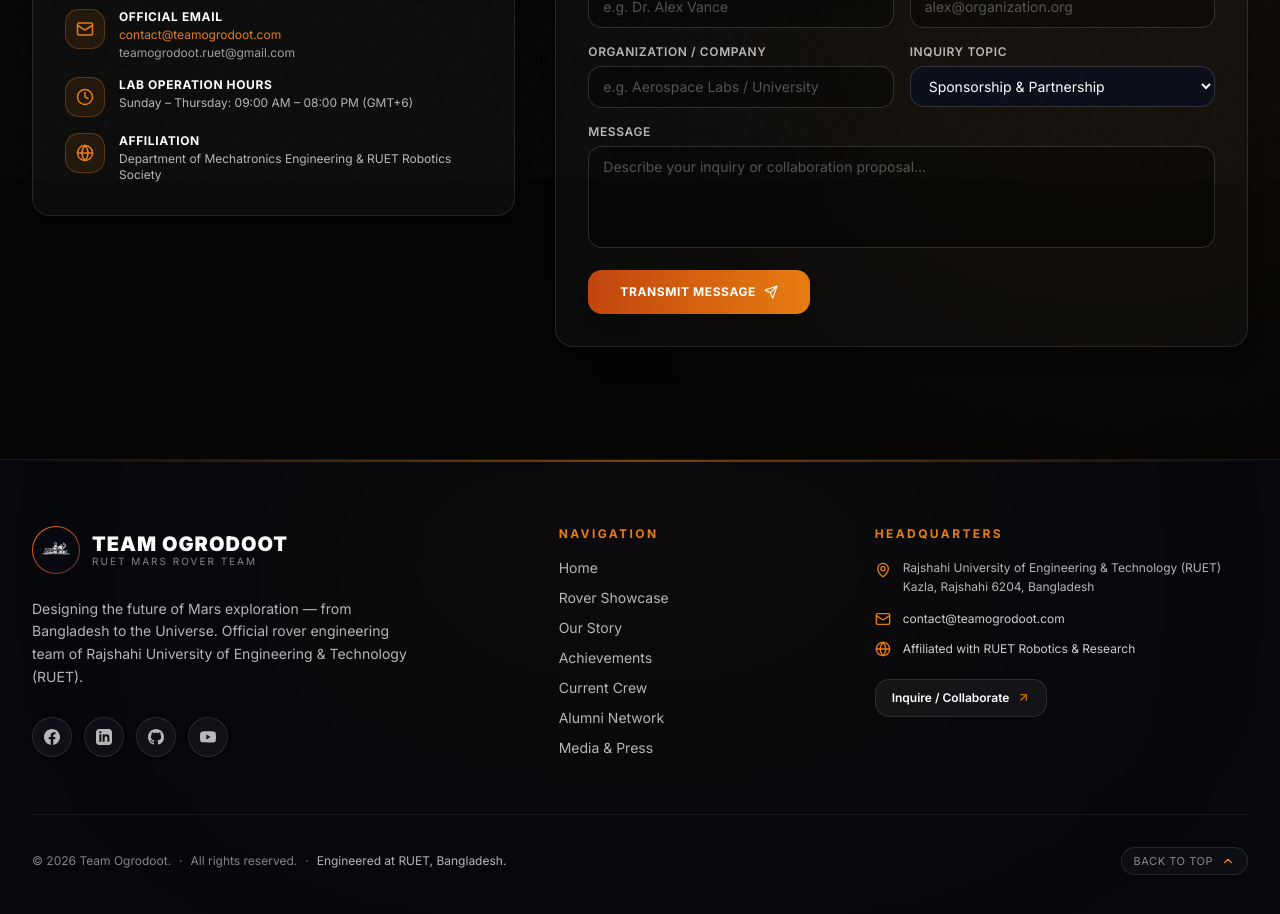
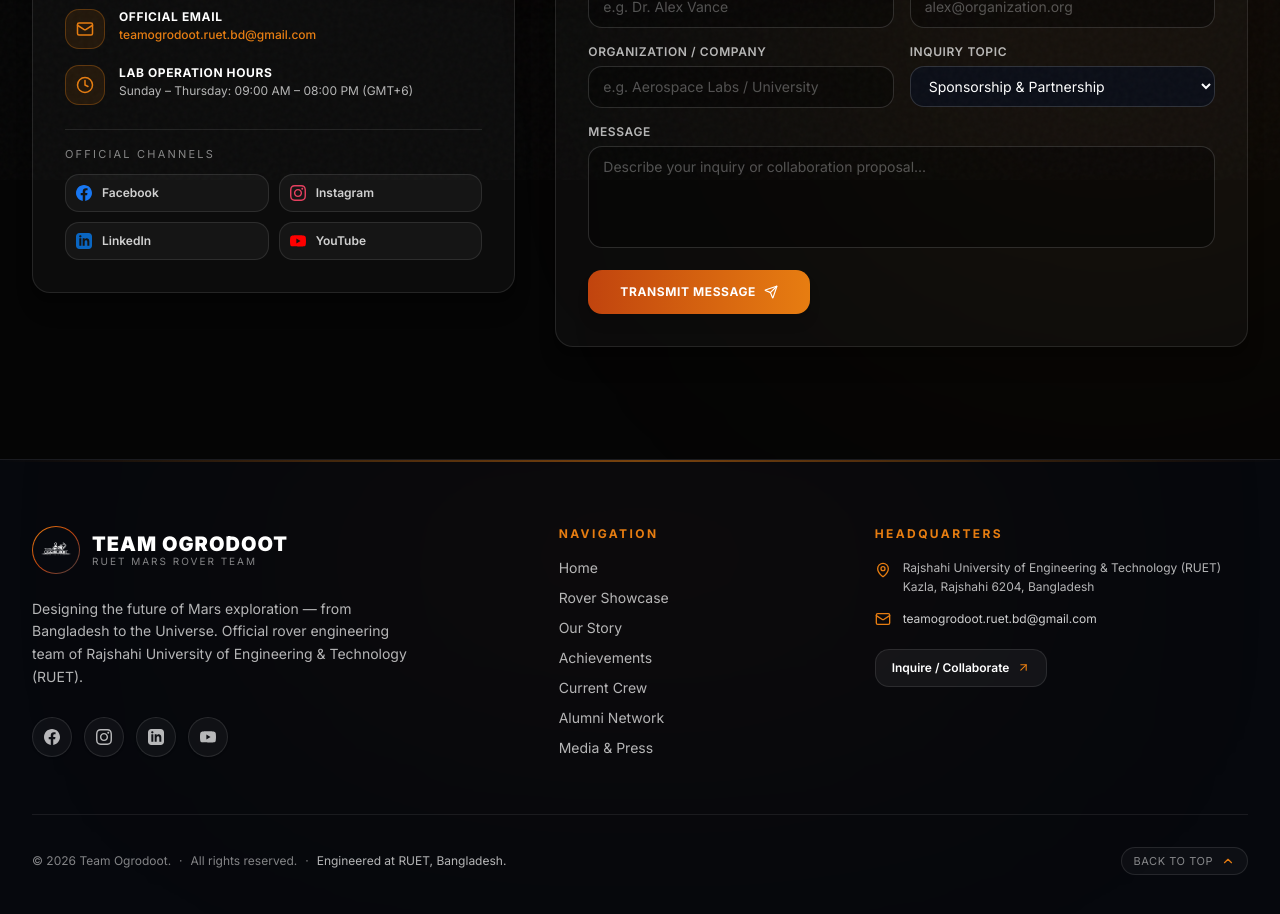
Before and after one commit to rsrRuet2013/ogrodoot-website, a Next.js app: page /contact in a window 1280 px wide. Shown: the part 620-1534 px from the top of the page. Built offline with nearby package versions, Linux system fonts and the light colour scheme; no server answers.

Commit message:
update social media links

```diff
--- a/src/app/contact/page.tsx
+++ b/src/app/contact/page.tsx
@@ -1,7 +1,7 @@
 "use client";
 
 import { SectionPage } from "@/components/layout/SectionPage";
-import { Mail, MapPin, Phone, Send, Clock, Globe, ShieldCheck } from "lucide-react";
+import { Mail, MapPin, Phone, Send, Clock, ShieldCheck } from "lucide-react";
 
 export default function ContactPage() {
   return (
@@ -38,11 +38,8 @@
                 </div>
                 <div>
                   <p className="font-bold text-white text-xs uppercase tracking-wider">Official Email</p>
-                  <a href="mailto:contact@teamogrodoot.com" className="text-xs text-mars-orange hover:underline block mt-0.5">
-                    contact@teamogrodoot.com
-                  </a>
-                  <a href="mailto:teamogrodoot.ruet@gmail.com" className="text-xs text-white/60 hover:underline block mt-0.5">
-                    teamogrodoot.ruet@gmail.com
+                  <a href="mailto:teamogrodoot.ruet.bd@gmail.com" className="text-xs text-mars-orange hover:underline block mt-0.5 font-medium">
+                    teamogrodoot.ruet.bd@gmail.com
                   </a>
                 </div>
               </div>
@@ -58,17 +55,61 @@
                   </p>
                 </div>
               </div>
+            </div>
 
-              <div className="flex items-start gap-3.5">
-                <div className="p-2.5 rounded-xl bg-mars-orange/10 border border-mars-orange/30 text-mars-orange shrink-0">
-                  <Globe size={18} />
-                </div>
-                <div>
-                  <p className="font-bold text-white text-xs uppercase tracking-wider">Affiliation</p>
-                  <p className="text-xs text-white/70 mt-0.5">
-                    Department of Mechatronics Engineering & RUET Robotics Society
-                  </p>
-                </div>
+            {/* Social Channels on Contact Page */}
+            <div className="pt-4 border-t border-white/10">
+              <p className="font-mono text-[11px] uppercase tracking-[0.2em] text-white/50 mb-3">
+                Official Channels
+              </p>
+              <div className="grid grid-cols-2 gap-2.5">
+                <a
+                  href="https://www.facebook.com/team.ogrodoot"
+                  target="_blank"
+                  rel="noreferrer"
+                  className="flex items-center gap-2.5 p-2.5 rounded-xl bg-white/[0.04] border border-white/10 hover:border-mars-orange/50 hover:bg-mars-orange/10 text-white/80 hover:text-white transition-all text-xs font-semibold"
+                >
+                  <svg className="w-4 h-4 fill-current text-[#1877F2]" viewBox="0 0 24 24">
+                    <path d="M24 12.073c0-6.627-5.373-12-12-12s-12 5.373-12 12c0 5.99 4.388 10.954 10.125 11.854v-8.385H7.078v-3.47h3.047V9.43c0-3.007 1.792-4.669 4.533-4.669 1.312 0 2.686.235 2.686.235v2.953H15.83c-1.491 0-1.956.925-1.956 1.874v2.25h3.328l-.532 3.47h-2.796v8.385C19.612 23.027 24 18.062 24 12.073z" />
+                  </svg>
+                  <span>Facebook</span>
+                </a>
+
+                <a
+                  href="https://www.instagram.com/team.ogrodoot"
+                  target="_blank"
+                  rel="noreferrer"
+                  className="flex items-center gap-2.5 p-2.5 rounded-xl bg-white/[0.04] border border-white/10 hover:border-mars-orange/50 hover:bg-mars-orange/10 text-white/80 hover:text-white transition-all text-xs font-semibold"
+                >
+                  <svg className="w-4 h-4 fill-current text-[#E4405F]" viewBox="0 0 24 24">
+                    <path d="M12 2.163c3.204 0 3.584.012 4.85.07 3.252.148 4.771 1.691 4.919 4.919.058 1.265.069 1.645.069 4.849 0 3.205-.012 3.584-.069 4.849-.149 3.225-1.664 4.771-4.919 4.919-1.266.058-1.644.07-4.85.07-3.204 0-3.584-.012-4.849-.07-3.26-.149-4.771-1.699-4.919-4.92-.058-1.265-.07-1.644-.07-4.849 0-3.204.013-3.583.07-4.849.149-3.227 1.664-4.771 4.919-4.919 1.266-.057 1.645-.069 4.849-.069zm0-2.163c-3.259 0-3.667.014-4.947.072-4.358.2-6.78 2.618-6.98 6.98-.059 1.281-.073 1.689-.073 4.948 0 3.259.014 3.668.072 4.948.2 4.358 2.618 6.78 6.98 6.98 1.281.058 1.689.072 4.948.072 3.259 0 3.668-.014 4.948-.072 4.354-.2 6.782-2.618 6.979-6.98.059-1.28.073-1.689.073-4.948 0-3.259-.014-3.667-.072-4.947-.196-4.354-2.617-6.78-6.979-6.98-1.281-.059-1.69-.073-4.949-.073zm0 5.838c-3.403 0-6.162 2.759-6.162 6.162s2.759 6.163 6.162 6.163 6.162-2.759 6.162-6.163c0-3.403-2.759-6.162-6.162-6.162zm0 10.162c-2.209 0-4-1.79-4-4 0-2.209 1.791-4 4-4s4 1.791 4 4c0 2.21-1.791 4-4 4zm6.406-11.845c-.796 0-1.441.645-1.441 1.44s.645 1.44 1.441 1.44c.795 0 1.439-.645 1.439-1.44s-.644-1.44-1.439-1.44z"/>
+                  </svg>
+                  <span>Instagram</span>
+                </a>
+
+                <a
+                  href="https://www.linkedin.com/company/ogrodoot/"
+                  target="_blank"
+                  rel="noreferrer"
+                  className="flex items-center gap-2.5 p-2.5 rounded-xl bg-white/[0.04] border border-white/10 hover:border-mars-orange/50 hover:bg-mars-orange/10 text-white/80 hover:text-white transition-all text-xs font-semibold"
+                >
+                  <svg className="w-4 h-4 fill-current text-[#0A66C2]" viewBox="0 0 24 24">
+                    <path d="M19 0h-14c-2.761 0-5 2.239-5 5v14c0 2.761 2.239 5 5 5h14c2.762 0 5-2.239 5-5v-14c0-2.761-2.238-5-5-5zm-11 19h-3v-11h3v11zm-1.5-12.268c-.966 0-1.75-.79-1.75-1.764s.784-1.764 1.75-1.764 1.75.79 1.75 1.764-.783 1.764-1.75 1.764zm13.5 12.268h-3v-5.604c0-3.368-4-3.113-4 0v5.604h-3v-11h3v1.765c1.396-2.586 7-2.777 7 2.476v6.759z" />
+                  </svg>
+                  <span>LinkedIn</span>
+                </a>
+
+                <a
+                  href="https://youtube.com/@team_ogrodoot"
+                  target="_blank"
+                  rel="noreferrer"
+                  className="flex items-center gap-2.5 p-2.5 rounded-xl bg-white/[0.04] border border-white/10 hover:border-mars-orange/50 hover:bg-mars-orange/10 text-white/80 hover:text-white transition-all text-xs font-semibold"
+                >
+                  <svg className="w-4 h-4 fill-current text-[#FF0000]" viewBox="0 0 24 24">
+                    <path d="M23.498 6.186a3.016 3.016 0 0 0-2.122-2.136C19.505 3.545 12 3.545 12 3.545s-7.505 0-9.377.505A3.017 3.017 0 0 0 .502 6.186C0 8.07 0 12 0 12s0 3.93.502 5.814a3.016 3.016 0 0 0 2.122 2.136c1.871.505 9.376.505 9.376.505s7.505 0 9.377-.505a3.015 3.015 0 0 0 2.122-2.136C24 15.93 24 12 24 12s0-3.93-.502-5.814zM9.545 15.568V8.432L15.818 12l-6.273 3.568z" />
+                  </svg>
+                  <span>YouTube</span>
+                </a>
               </div>
             </div>
           </div>
--- a/src/components/layout/Footer.tsx
+++ b/src/components/layout/Footer.tsx
@@ -9,7 +9,6 @@
   ArrowUpRight,
   Trophy,
   ChevronUp,
-  Globe,
   ShieldCheck,
   Sparkles,
   ExternalLink
@@ -60,10 +59,10 @@
             </p>
 
             {/* Authentic Social Media Links */}
-            <div className="flex items-center gap-3 pt-1">
+            <div className="flex flex-wrap items-center gap-3 pt-1">
               {/* Facebook */}
               <a
-                href="https://facebook.com/team.ogrodoot"
+                href="https://www.facebook.com/team.ogrodoot"
                 target="_blank"
                 rel="noreferrer"
                 aria-label="Facebook"
@@ -74,9 +73,22 @@
                 </svg>
               </a>
 
+              {/* Instagram */}
+              <a
+                href="https://www.instagram.com/team.ogrodoot"
+                target="_blank"
+                rel="noreferrer"
+                aria-label="Instagram"
+                className="w-10 h-10 rounded-full border border-white/10 bg-white/[0.04] flex items-center justify-center text-white/70 hover:text-white hover:border-mars-orange hover:bg-mars-orange/10 transition-all duration-300 shadow-sm"
+              >
+                <svg className="w-4 h-4 fill-current" viewBox="0 0 24 24">
+                  <path d="M12 2.163c3.204 0 3.584.012 4.85.07 3.252.148 4.771 1.691 4.919 4.919.058 1.265.069 1.645.069 4.849 0 3.205-.012 3.584-.069 4.849-.149 3.225-1.664 4.771-4.919 4.919-1.266.058-1.644.07-4.85.07-3.204 0-3.584-.012-4.849-.07-3.26-.149-4.771-1.699-4.919-4.92-.058-1.265-.07-1.644-.07-4.849 0-3.204.013-3.583.07-4.849.149-3.227 1.664-4.771 4.919-4.919 1.266-.057 1.645-.069 4.849-.069zm0-2.163c-3.259 0-3.667.014-4.947.072-4.358.2-6.78 2.618-6.98 6.98-.059 1.281-.073 1.689-.073 4.948 0 3.259.014 3.668.072 4.948.2 4.358 2.618 6.78 6.98 6.98 1.281.058 1.689.072 4.948.072 3.259 0 3.668-.014 4.948-.072 4.354-.2 6.782-2.618 6.979-6.98.059-1.28.073-1.689.073-4.948 0-3.259-.014-3.667-.072-4.947-.196-4.354-2.617-6.78-6.979-6.98-1.281-.059-1.69-.073-4.949-.073zm0 5.838c-3.403 0-6.162 2.759-6.162 6.162s2.759 6.163 6.162 6.163 6.162-2.759 6.162-6.163c0-3.403-2.759-6.162-6.162-6.162zm0 10.162c-2.209 0-4-1.79-4-4 0-2.209 1.791-4 4-4s4 1.791 4 4c0 2.21-1.791 4-4 4zm6.406-11.845c-.796 0-1.441.645-1.441 1.44s.645 1.44 1.441 1.44c.795 0 1.439-.645 1.439-1.44s-.644-1.44-1.439-1.44z" />
+                </svg>
+              </a>
+
               {/* LinkedIn */}
               <a
-                href="https://linkedin.com/company/team-ogrodoot"
+                href="https://www.linkedin.com/company/ogrodoot/"
                 target="_blank"
                 rel="noreferrer"
                 aria-label="LinkedIn"
@@ -87,22 +99,9 @@
                 </svg>
               </a>
 
-              {/* GitHub */}
-              <a
-                href="https://github.com/team-ogrodoot"
-                target="_blank"
-                rel="noreferrer"
-                aria-label="GitHub"
-                className="w-10 h-10 rounded-full border border-white/10 bg-white/[0.04] flex items-center justify-center text-white/70 hover:text-white hover:border-mars-orange hover:bg-mars-orange/10 transition-all duration-300 shadow-sm"
-              >
-                <svg className="w-4 h-4 fill-current" viewBox="0 0 24 24">
-                  <path d="M12 0C5.37 0 0 5.37 0 12c0 5.31 3.435 9.795 8.205 11.385.6.105.825-.255.825-.57 0-.285-.015-1.23-.015-2.235-3.015.555-3.795-.735-4.035-1.41-.135-.345-.72-1.41-1.23-1.695-.42-.225-1.02-.78-.015-.795.945-.015 1.62.87 1.845 1.23 1.08 1.815 2.805 1.305 3.495.99.105-.78.42-1.305.765-1.605-2.67-.3-5.46-1.335-5.46-5.925 0-1.305.465-2.385 1.23-3.225-.12-.3-.54-1.53.12-3.18 0 0 1.005-.315 3.3 1.23.96-.27 1.98-.405 3-.405s2.04.135 3 .405c2.295-1.56 3.3-1.23 3.3-1.23.66 1.65.24 2.88.12 3.18.765.84 1.23 1.905 1.23 3.225 0 4.605-2.805 5.625-5.475 5.925.435.375.81 1.095.81 2.22 0 1.605-.015 2.895-.015 3.3 0 .315.225.69.825.57A12.02 12.02 0 0024 12c0-6.63-5.37-12-12-12z" />
-                </svg>
-              </a>
-
               {/* YouTube */}
               <a
-                href="https://youtube.com/@teamogrodoot"
+                href="https://youtube.com/@team_ogrodoot"
                 target="_blank"
                 rel="noreferrer"
                 aria-label="YouTube"
@@ -162,18 +161,11 @@
               <div className="flex items-center gap-3">
                 <Mail size={16} className="text-mars-orange shrink-0" />
                 <a
-                  href="mailto:contact@teamogrodoot.com"
+                  href="mailto:teamogrodoot.ruet.bd@gmail.com"
                   className="text-xs text-white/80 hover:text-mars-orange transition-colors truncate"
                 >
-                  contact@teamogrodoot.com
+                  teamogrodoot.ruet.bd@gmail.com
                 </a>
-              </div>
-
-              <div className="flex items-center gap-3">
-                <Globe size={16} className="text-mars-orange shrink-0" />
-                <span className="text-xs text-white/80">
-                  Affiliated with RUET Robotics & Research
-                </span>
               </div>
 
               <div className="pt-2">
```
